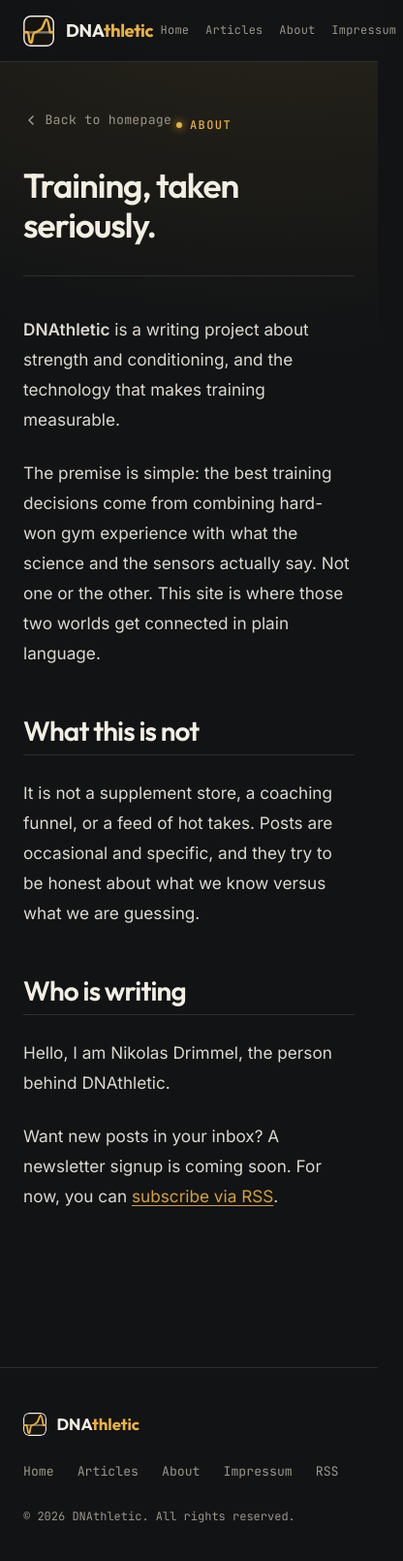
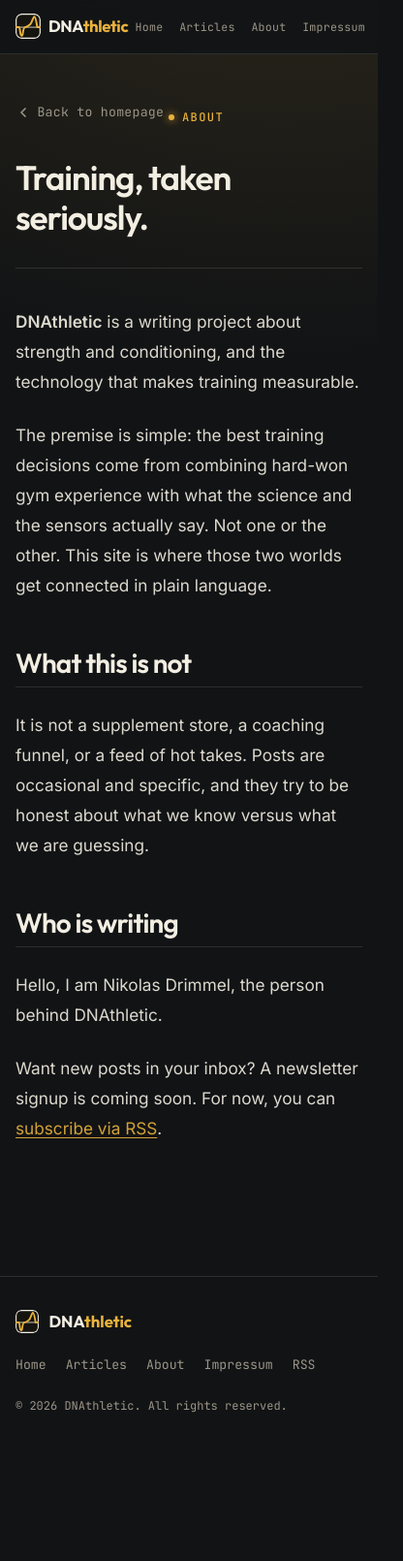
Before and after one commit to nikolasdrimmel/dnathletic, an Astro site: page /about in a window 390 px wide. Shown: the whole page at 97% size, 416 px wide, since content can reach past the window. After the commit the page ends 1492 px from the top, so only its background shows below. Built offline with nearby package versions, Linux system fonts and the light colour scheme; Astro itself is replaced by a stand-in of ours.

Commit message:
Fix mobile responsiveness: eliminate horizontal overflow and equalize margins

```diff
--- a/src/styles/global.css
+++ b/src/styles/global.css
@@ -52,6 +52,9 @@
 html {
   scroll-behavior: smooth;
   scroll-padding-top: var(--header-height);
+  overflow-x: hidden;
+  max-width: 100vw;
+  width: 100%;
 }
 
 body {
@@ -68,10 +71,16 @@ body {
   min-height: 100dvh;
   display: flex;
   flex-direction: column;
+  overflow-x: hidden;
+  max-width: 100vw;
+  width: 100%;
 }
 
 main {
   flex: 1;
+  width: 100%;
+  max-width: 100vw;
+  overflow-x: hidden;
 }
 
 /* Layout Containers */
@@ -80,6 +89,12 @@ main {
   max-width: var(--maxw-wide);
   margin-inline: auto;
   padding-inline: 1.5rem;
+}
+
+@media (max-width: 640px) {
+  .wrap {
+    padding-inline: 1rem;
+  }
 }
 
 .wrap--narrow {
@@ -221,13 +236,37 @@ a:hover {
   background: var(--c-gold-dim);
 }
 
-@media (max-width: 600px) {
+@media (max-width: 640px) {
+  .site-header {
+    height: 3.5rem;
+  }
+  .site-header .wrap {
+    padding-inline: 1rem;
+  }
+  .brand {
+    font-size: 1.05rem;
+    gap: 0.5rem;
+  }
+  .brand-icon-img {
+    width: 26px;
+    height: 26px;
+  }
   .nav {
     gap: 0.15rem;
   }
   .nav-link {
-    padding: 0.35rem 0.45rem;
-    font-size: 0.75rem;
+    padding: 0.3rem 0.45rem;
+    font-size: 0.725rem;
+  }
+}
+
+@media (max-width: 380px) {
+  .brand span {
+    font-size: 0.95rem;
+  }
+  .nav-link {
+    padding: 0.25rem 0.325rem;
+    font-size: 0.675rem;
   }
 }
 
@@ -277,20 +316,38 @@ a:hover {
   scroll-margin-top: var(--header-height);
   padding-top: clamp(1rem, 2.5vw, 2rem);
   padding-bottom: clamp(2.5rem, 4.5vw, 4rem);
+  padding-inline: 1.5rem;
   display: flex;
   justify-content: center;
   align-items: center;
   position: relative;
+  overflow: hidden;
+  width: 100%;
+  max-width: 100vw;
 }
 
 .video-stage {
   position: relative;
-  width: min(94vw, 1340px);
+  width: 100%;
+  max-width: min(94vw, 1340px);
   margin-inline: auto;
   aspect-ratio: 16 / 9;
   display: flex;
   justify-content: center;
   align-items: center;
+  overflow: hidden;
+  border-radius: var(--radius-lg, 14px);
+}
+
+@media (max-width: 640px) {
+  .hero-presentation {
+    padding-inline: 1rem;
+    padding-top: 1rem;
+    padding-bottom: 2rem;
+  }
+  .video-stage {
+    border-radius: var(--radius, 10px);
+  }
 }
 
 /* Subtle ambient warmth behind the video from the 7-color palette */
@@ -856,6 +913,23 @@ a:hover {
   font-size: 0.75rem;
 }
 
+@media (max-width: 640px) {
+  .site-footer {
+    margin-top: 3.5rem;
+    padding-block: 2rem;
+  }
+  .site-footer .wrap {
+    flex-direction: column;
+    align-items: flex-start;
+    gap: 1.25rem;
+    padding-inline: 1rem;
+  }
+  .site-footer nav {
+    flex-wrap: wrap;
+    gap: 0.75rem 1.25rem;
+  }
+}
+
 /* ============================================================
    Accessibility & Reduced Motion
    ============================================================ */
```
